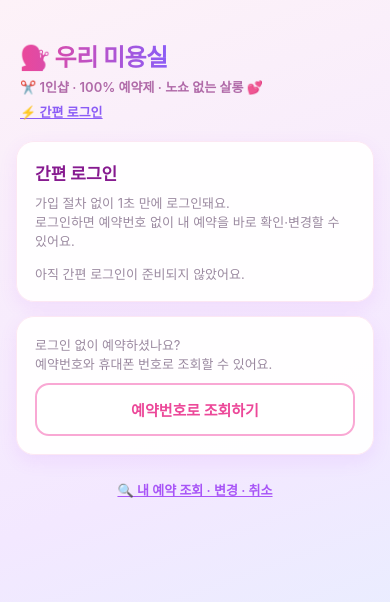
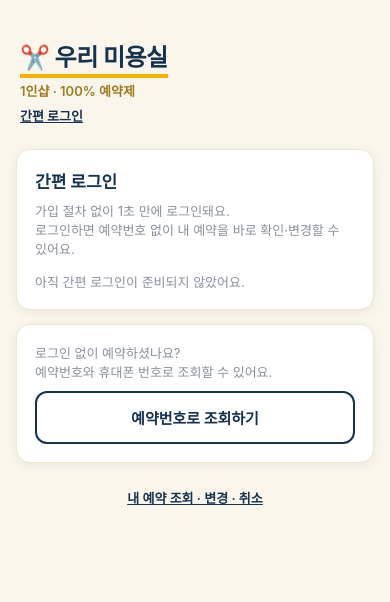
Before and after one commit to paulkim020-star/kakao-claude-webhook, a FastAPI app: page /booking/login in a window 390 px wide. Shown: the top 602 px of the page. Run offline with FastAPI, Linux system fonts and the light colour scheme; data comes from the database, SQL or seed files in the repository.

Commit message:
style: 옐로우+다크네이비 테마로 교체, PC(웹) 반응형 레이아웃 추가
- 핑크 그라데이션 제거 → 네이비(#16324f) 버튼 + 머스터드(#f5b301) 포인트
- 768px 이상(PC 브라우저)에서 넓은 레이아웃/7열 시간 슬롯
- 이모지 정리, 예약번호는 옐로우 박스 강조

Co-Authored-By: Claude Fable 5 <noreply@anthropic.com>
Claude-Session: https://claude.ai/code/session_01ATmmzLAqPJRzp7S6Bpbg2i

```diff
--- a/booking/templates/base.html
+++ b/booking/templates/base.html
@@ -5,85 +5,91 @@
 <meta name="viewport" content="width=device-width, initial-scale=1">
 <title>{{ shop_name }} 예약</title>
 <style>
+  /* 팔레트: 다크 네이비(#16324f) + 머스터드 옐로우(#f5b301) + 아이보리 배경 */
   * { box-sizing: border-box; margin: 0; }
   body { font-family: -apple-system, "Apple SD Gothic Neo", "Noto Sans KR", sans-serif;
-         background: linear-gradient(160deg, #fdf2f8 0%, #f3e8ff 55%, #e0f2fe 100%) fixed;
-         color: #3d2b3f; }
+         background: #faf6ec; color: #22303f; }
   .wrap { max-width: 480px; margin: 0 auto; padding: 16px; }
-  header { padding: 22px 4px 6px; }
-  header h1 { font-size: 24px; letter-spacing: -0.5px; }
-  header h1 a { text-decoration: none;
-         background: linear-gradient(90deg, #ec4899, #8b5cf6);
-         -webkit-background-clip: text; background-clip: text; color: transparent; }
-  header .tagline { color: #b06aa8; font-size: 13px; margin-top: 4px; font-weight: 600; }
-  header .account { margin-top: 6px; font-size: 13px; color: #8b7a8e; }
-  header .account a { color: #8b5cf6; font-weight: 600; }
-  .card { background: rgba(255,255,255,.92); border-radius: 18px; padding: 18px;
-          margin-top: 14px; box-shadow: 0 6px 18px rgba(196, 77, 255, .10);
-          border: 1px solid #fce7f3; }
-  .card h2 { font-size: 17px; margin-bottom: 8px; color: #86198f; }
-  .muted { color: #9b8aa0; font-size: 13px; }
-  .price { font-weight: 800; color: #ec4899; }
-  .notice { background: linear-gradient(90deg, #fef9c3, #fef3c7); border-radius: 12px;
-            padding: 11px 14px; font-size: 13px; color: #854d0e; margin-top: 14px;
-            border: 1px solid #fde68a; }
+  header { padding: 22px 4px 10px; }
+  header h1 { font-size: 24px; letter-spacing: -0.5px; display: inline-block; }
+  header h1 a { color: #16324f; text-decoration: none;
+         border-bottom: 4px solid #f5b301; padding-bottom: 2px; }
+  header .tagline { color: #a07c1f; font-size: 13px; margin-top: 8px; font-weight: 600; }
+  header .account { margin-top: 6px; font-size: 13px; color: #6b7684; }
+  header .account a { color: #16324f; font-weight: 700; }
+  .card { background: #fff; border-radius: 14px; padding: 18px; margin-top: 14px;
+          box-shadow: 0 2px 10px rgba(22, 50, 79, .08); border: 1px solid #f0e6cf; }
+  .card h2 { font-size: 17px; margin-bottom: 8px; color: #16324f; }
+  .muted { color: #8a919c; font-size: 13px; }
+  .price { font-weight: 800; color: #b07d00; }
+  .notice { background: #fdf3d1; border-radius: 10px; padding: 11px 14px;
+            font-size: 13px; color: #7a5c00; margin-top: 14px;
+            border-left: 4px solid #f5b301; }
   .btn { display: block; width: 100%; text-align: center; padding: 14px;
-         border-radius: 14px; border: 0; font-size: 15px; font-weight: 700;
-         background: linear-gradient(135deg, #ec4899, #8b5cf6); color: #fff;
-         text-decoration: none; cursor: pointer;
-         box-shadow: 0 4px 14px rgba(236, 72, 153, .35); }
-  .btn.secondary { background: #fff; color: #ec4899; border: 2px solid #f9a8d4;
-         box-shadow: none; }
+         border-radius: 12px; border: 0; font-size: 15px; font-weight: 700;
+         background: #16324f; color: #fff; text-decoration: none; cursor: pointer; }
+  .btn:active { background: #0f2438; }
+  .btn.secondary { background: #fff; color: #16324f; border: 2px solid #16324f; }
   .btn + .btn { margin-top: 10px; }
   .slots { display: grid; grid-template-columns: repeat(4, 1fr); gap: 8px; }
   .slots a, .slots button { display: block; width: 100%; text-align: center;
-         padding: 11px 0; border-radius: 12px; border: 2px solid #f9a8d4;
-         background: #fff; color: #be185d; font-size: 14px; font-weight: 700;
+         padding: 11px 0; border-radius: 10px; border: 1.5px solid #c9d3dd;
+         background: #fff; color: #16324f; font-size: 14px; font-weight: 700;
          text-decoration: none; cursor: pointer; }
-  .slots a:active, .slots button:active { background: #fdf2f8; }
-  label { display: block; font-size: 13px; color: #a855f7; font-weight: 700;
+  .slots a:hover, .slots button:hover,
+  .slots a:active, .slots button:active { background: #f5b301; border-color: #f5b301; }
+  label { display: block; font-size: 13px; color: #16324f; font-weight: 700;
           margin: 14px 0 5px; }
   input[type=text], input[type=tel], input[type=date], input[type=file],
   textarea, select {
-         width: 100%; padding: 12px; border: 2px solid #f3e8ff; border-radius: 12px;
-         font-size: 15px; background: #fff; color: #3d2b3f; }
-  input:focus, textarea:focus, select:focus { outline: none; border-color: #d8b4fe; }
-  .error { background: #ffe4e6; color: #be123c; border-radius: 12px;
+         width: 100%; padding: 12px; border: 1.5px solid #d8dee5; border-radius: 10px;
+         font-size: 15px; background: #fff; color: #22303f; }
+  input:focus, textarea:focus, select:focus { outline: none; border-color: #f5b301; }
+  .error { background: #fdecec; color: #b3261e; border-radius: 10px;
            padding: 11px 14px; font-size: 13px; margin-top: 14px;
-           border: 1px solid #fecdd3; }
-  .success { background: #d1fae5; color: #047857; border-radius: 12px;
+           border-left: 4px solid #d9534f; }
+  .success { background: #e8f3ea; color: #1e6b34; border-radius: 10px;
              padding: 11px 14px; font-size: 13px; margin-top: 14px;
-             border: 1px solid #a7f3d0; }
+             border-left: 4px solid #3d9b57; }
   .row { display: flex; justify-content: space-between; padding: 7px 0;
-         font-size: 14px; border-bottom: 1px dashed #f3e8ff; }
+         font-size: 14px; border-bottom: 1px solid #f4efe2; }
   .row:last-child { border-bottom: 0; }
-  .row .k { color: #b06aa8; font-weight: 600; }
+  .row .k { color: #8a919c; font-weight: 600; }
   .code { font-size: 30px; font-weight: 900; letter-spacing: 5px; text-align: center;
-          padding: 14px 0; background: linear-gradient(90deg, #ec4899, #8b5cf6);
-          -webkit-background-clip: text; background-clip: text; color: transparent; }
+          padding: 14px 0; color: #16324f;
+          background: #fdf3d1; border-radius: 12px; margin-top: 8px; }
   footer { padding: 24px 0; text-align: center; }
-  footer a { color: #a855f7; font-size: 13px; font-weight: 600; }
+  footer a { color: #16324f; font-size: 13px; font-weight: 600; }
+
+  /* PC(웹) 화면: 폭을 넓혀 시원하게 */
+  @media (min-width: 768px) {
+    .wrap { max-width: 760px; padding: 24px; }
+    header h1 { font-size: 30px; }
+    .slots { grid-template-columns: repeat(7, 1fr); }
+    .btn { max-width: 420px; margin-left: auto; margin-right: auto; }
+    .btn + .btn { margin-top: 10px; }
+  }
 </style>
 </head>
 <body>
 <div class="wrap">
   <header>
-    <h1><a href="/booking">💇‍♀️ {{ shop_name }}</a></h1>
-    <p class="tagline">✂️ 1인샵 · 100% 예약제 · 노쇼 없는 살롱 💕</p>
+    <h1><a href="/booking">✂️ {{ shop_name }}</a></h1>
+    <p class="tagline">1인샵 · 100% 예약제</p>
     <p class="account">
       {% if customer %}
         <b>{{ customer['nickname'] }}</b>님 ·
         <a href="/booking/my">내 예약</a> ·
-        <a href="/booking/logout" style="color:#c4b5fd">로그아웃</a>
+        <a href="/booking/logout" style="color:#8a919c">로그아웃</a>
       {% else %}
-        <a href="/booking/login">⚡ 간편 로그인</a>
+        <a href="/booking/login">간편 로그인</a>
       {% endif %}
     </p>
   </header>
-  {% if error %}<div class="error">⚠️ {{ error }}</div>{% endif %}
-  {% if message %}<div class="success">✅ {{ message }}</div>{% endif %}
+  {% if error %}<div class="error">{{ error }}</div>{% endif %}
+  {% if message %}<div class="success">{{ message }}</div>{% endif %}
   {% block content %}{% endblock %}
-  <footer><a href="/booking/lookup">🔍 내 예약 조회 · 변경 · 취소</a></footer>
+  <footer><a href="/booking/lookup">내 예약 조회 · 변경 · 취소</a></footer>
 </div>
 </body>
 </html>
```
